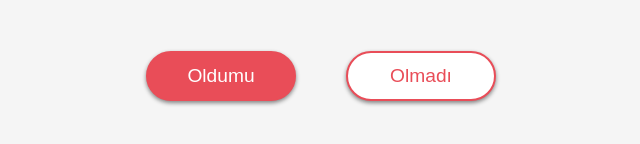
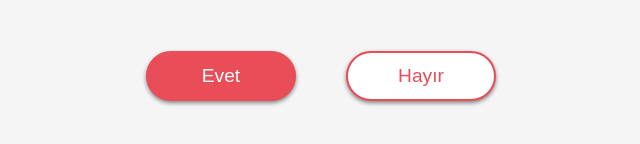
Before and after one commit to yazilimtarihi/birinciyilimizsenle.githup.io, a plain HTML site: page index.html in a window 1280 px wide. Shown: the part 532-676 px from the top of the page, 319-959 px from the left. Drawn offline with Linux system fonts and the light colour scheme.

Commit message:
Update index.html

```diff
--- a/index.html
+++ b/index.html
@@ -16,8 +16,8 @@
        src="https://media.giphy.com/media/FTGah7Mx3ss04PcasF/giphy.gif"
        />
   <div id="btn-group">
-    <button id="yes-btn">Oldumu</button>
-    <button id="no-btn">Olmadı</button>
+    <button id="yes-btn">Evet</button>
+    <button id="no-btn">Hayır</button>
   </div>
 </div>
 <!-- partial -->
```
